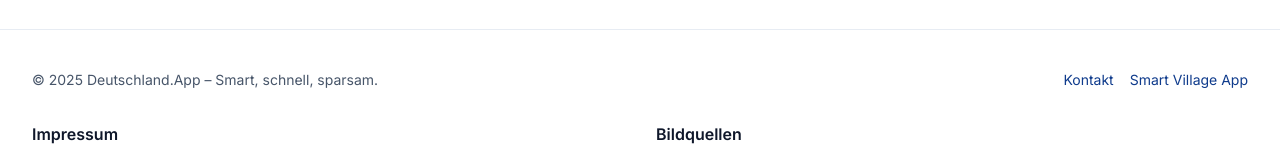
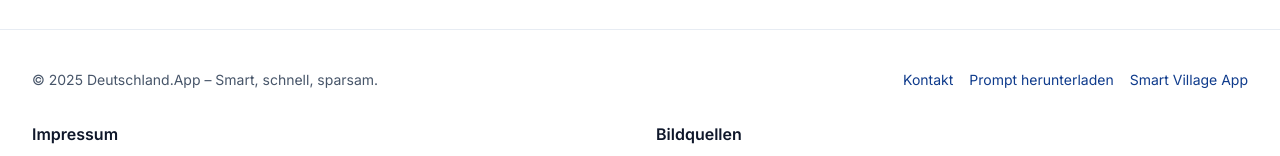
Before and after one commit to smart-village-solutions/deutschlandapp-digital, a Vue app: page / in a window 1280 px wide. Shown: the part 10283-10439 px from the top of the page. Built offline with nearby package versions, Linux system fonts and the light colour scheme.

Commit message:
Add UI download button for prompt in footer
cgen-19ab462fe0d84e23838f68af91e4a890

```diff
--- a/src/App.vue
+++ b/src/App.vue
@@ -120,6 +120,7 @@ const mobileNavOpen = ref(false)
         </p>
         <div class="flex items-center gap-4">
           <a href="#kontakt" class="link">Kontakt</a>
+          <a href="/llms/rebuild-prompt.md" download class="link">Prompt herunterladen</a>
           <a href="https://smart-village.app" target="_blank" rel="noopener" class="link"
             >Smart Village App</a
           >
```
